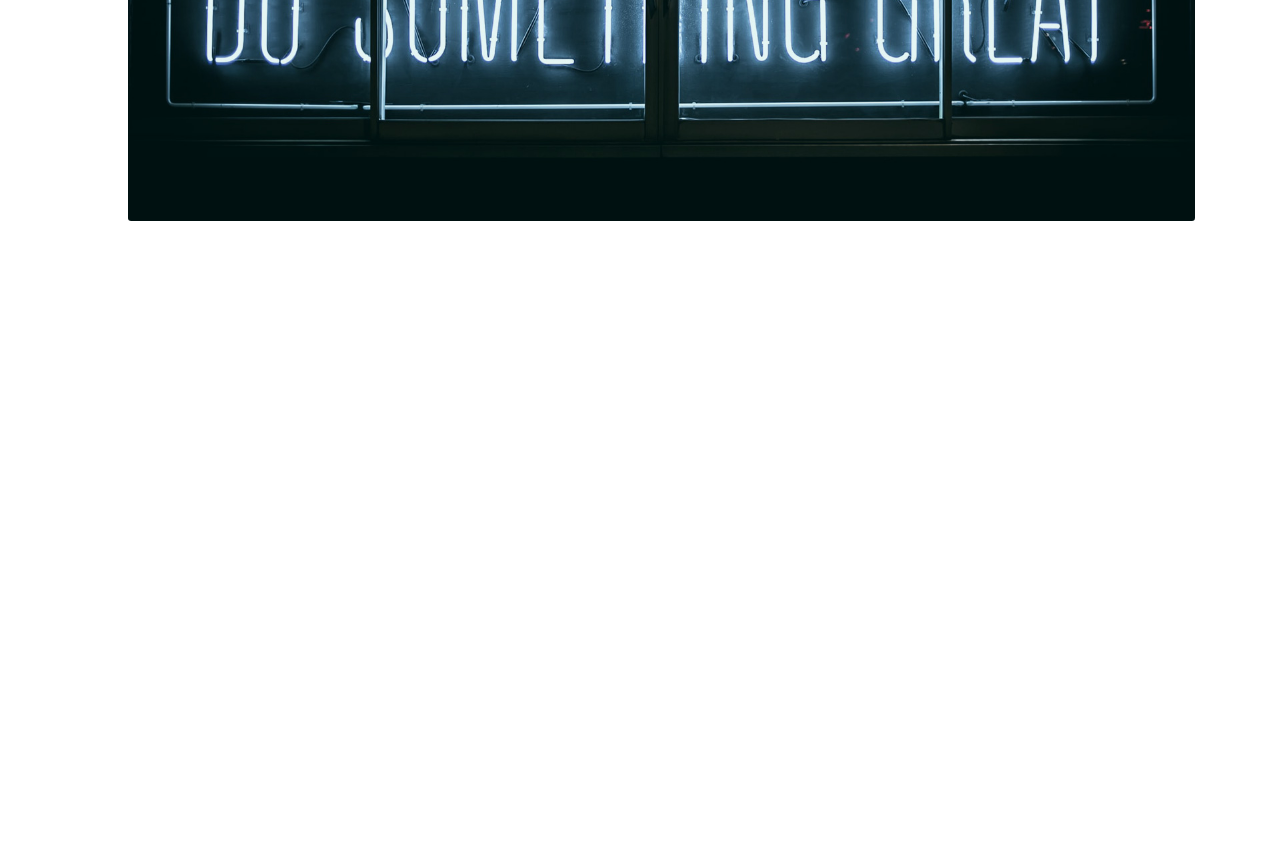
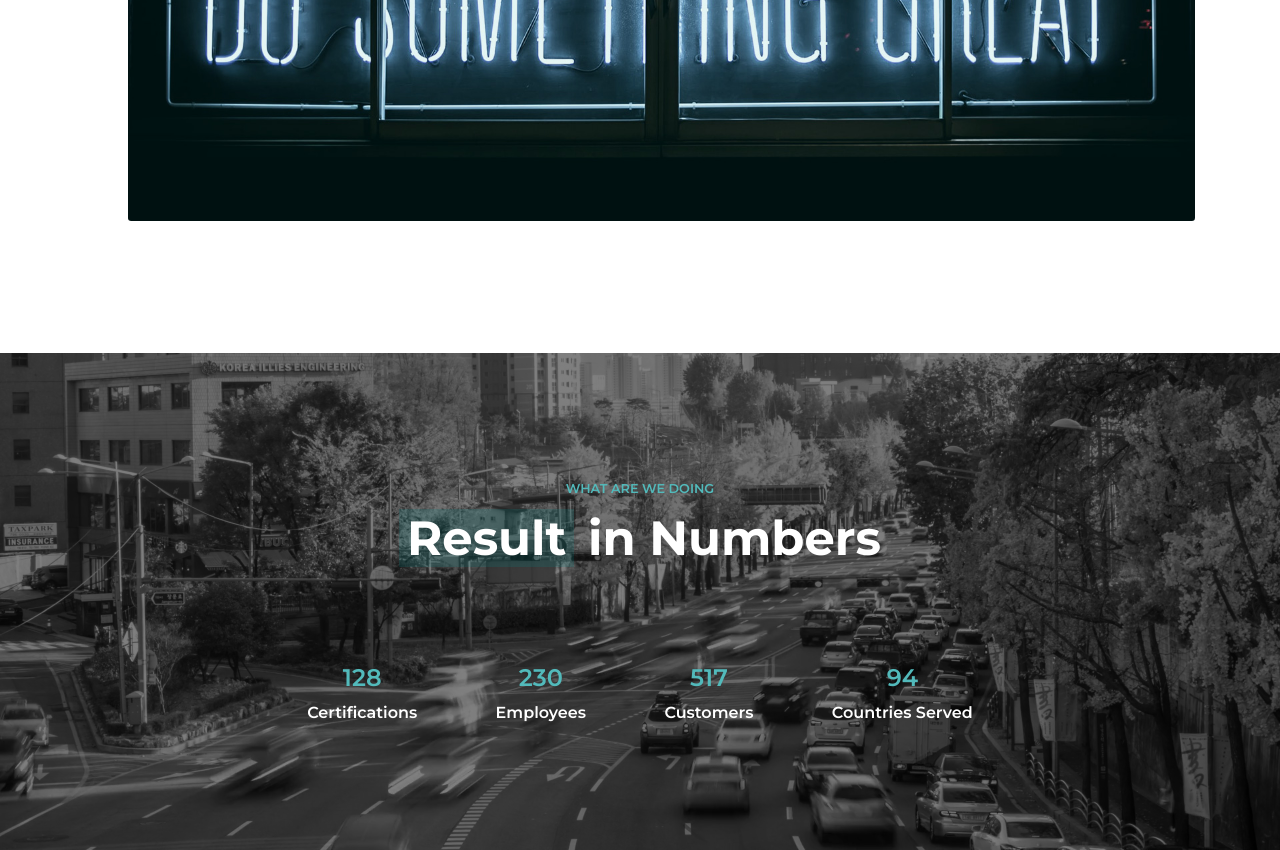
Before and after one commit to airowl/proj-html-vuejs, a Vue app: page / in a window 1280 px wide. Shown: the part 1400-2250 px from the top of the page. Before the commit the page ends 1753 px from the top, so only its background shows below. Built offline with nearby package versions, Linux system fonts and the light colour scheme.

Commit message:
completato components section company result

```diff
--- a/src/assets/scss/_globals.scss
+++ b/src/assets/scss/_globals.scss
@@ -36,7 +36,7 @@ p, li{
 
 p.uppercase{
     text-transform: uppercase;
-    color: $blue-lagoon;
+    color: $fountain-blue;
     font-weight: 600;
 }
 
@@ -92,7 +92,7 @@ span.shown{
     right: 0;
     bottom: 0;
     background-color: rgba(0,0,0,0.5);
-    z-index: 0;
+    z-index: 1;
 }
 
 @mixin flex($flex-direction, $justify-content, $align-items) {
--- a/src/components/main-elements/CompanyResult.vue
+++ b/src/components/main-elements/CompanyResult.vue
@@ -1,15 +1,89 @@
 <template>
     <section id="company-result">
+        <img src="../../assets/images/city.jpg" alt="Background City">
+        <div class="overlay"></div>
+        <div class="company-result-contents">
+            <p class="uppercase">what are we doing</p>
+            <h2 class="text-white"><span class="shown">Result</span> in Numbers</h2>
+            <div class="container">
+                <ul>
+                    <li v-for="(element, index) in dataResults" :key="index">
+                        <p class="number">{{element.number}}</p>
+                        <h3 class="text-white">{{element.text}}</h3>
+                    </li>
+                </ul>
+            </div>
+        </div>
 
     </section>
 </template>
 
 <script>
 export default {
-    name: 'sectionCompanyResult'
+    name: 'sectionCompanyResult',
+    data: function(){
+        return{
+            dataResults: [
+                {
+                    number: 128,
+                    text: 'Certifications'
+                },
+                {
+                    number: 230,
+                    text: 'Employees'
+                },
+                {
+                    number: 517,
+                    text: 'Customers'
+                },
+                {
+                    number: 94,
+                    text: 'Countries Served'
+                },
+            ]
+        }
+    }
 }
 </script>
 
 <style lang="scss" scoped>
+@import '../../assets/scss/style.scss';
+
+section#company-result{
+    text-align: center;
+    position: relative;
+    overflow: hidden;
+    padding: 8rem;
+
+    img{
+        position: absolute;
+        bottom: 0;
+        left: 0;
+        width: 100%;
+        filter: grayscale(100%);
+    }
+
+    div.company-result-contents{
+        position: relative;
+        z-index: 2;
+
+        h2{
+            margin-top: .8rem;
+        }
+
+        ul{
+            @include flex(row, space-between, center);
+            margin-top: 6rem;
+
+            p.number{
+                font-size: 1.5rem;
+                color: $fountain-blue;
+                font-weight: 600;
+                margin-bottom: .7rem;
+            }
+        }
+    }
+
+}
 
 </style>
```
Also changed, not shown: src/assets/images/city.jpg (added).
